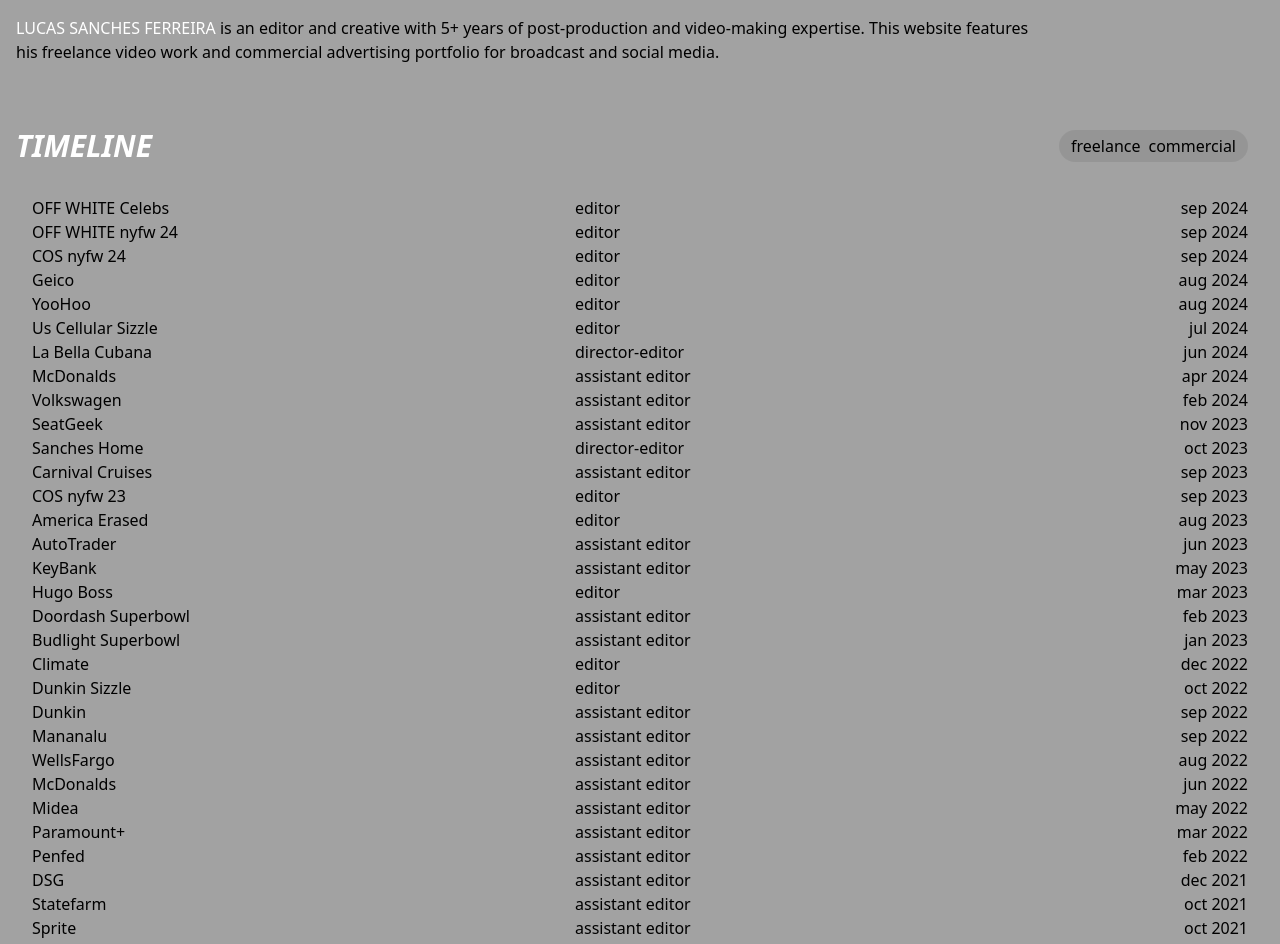
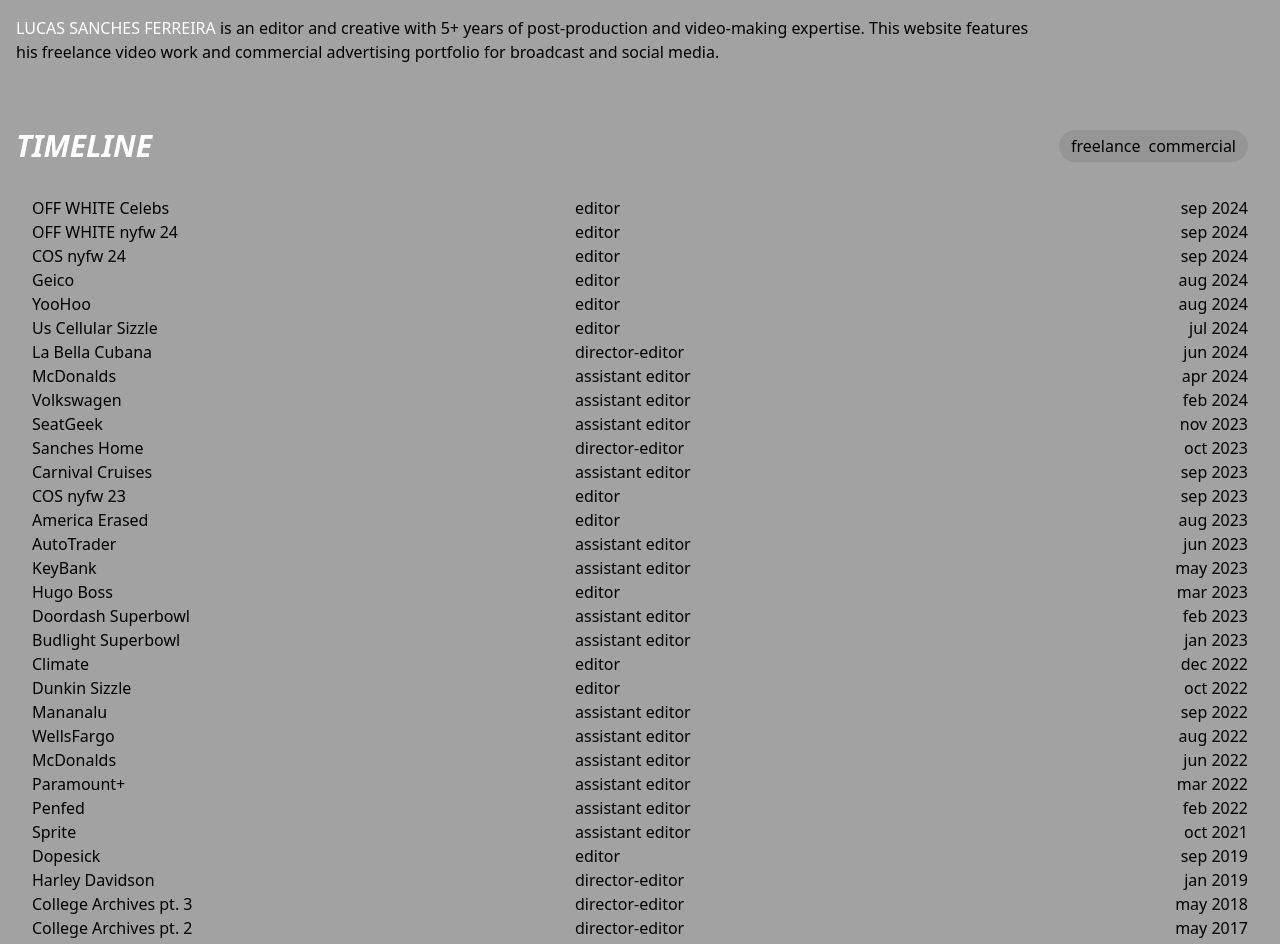
Before and after one commit to devinlizardi/lsf-portfolio, a React (Vite) app: page / in a window 1280 px wide. Shown: the top 944 px of the page. Built offline with nearby package versions, Linux system fonts and the light colour scheme.

Commit message:
fix: disabled content

```diff
--- a/src/assets/works.js
+++ b/src/assets/works.js
@@ -146,13 +146,13 @@
     "date": "2023-01T00:00",
     "url": "https://player.vimeo.com/video/892116952"
   },
-  {
-    "title": "Dunkin",
-    "type": "assistant editor",
-    "filter": "commercial",
-    "date": "2022-09T00:00",
-    "url": "https://player.vimeo.com/video/892116944"
-  },
+  // {
+  //   "title": "Dunkin",
+  //   "type": "assistant editor",
+  //   "filter": "commercial",
+  //   "date": "2022-09T00:00",
+  //   "url": "https://player.vimeo.com/video/892116944"
+  // },
   {
     "title": "Mananalu",
     "type": "assistant editor",
@@ -174,13 +174,13 @@
     "date": "2022-06T00:00",
     "url": "https://player.vimeo.com/video/892116919"
   },
-  {
-    "title": "Midea",
-    "type": "assistant editor",
-    "filter": "commercial",
-    "date": "2022-05T00:00",
-    "url": "https://player.vimeo.com/video/892116910"
-  },
+  // {
+  //   "title": "Midea",
+  //   "type": "assistant editor",
+  //   "filter": "commercial",
+  //   "date": "2022-05T00:00",
+  //   "url": "https://player.vimeo.com/video/892116910"
+  // },
   {
     "title": "Paramount+",
     "type": "assistant editor",
@@ -195,20 +195,20 @@
     "date": "2022-02T00:00",
     "url": "https://player.vimeo.com/video/892116900"
   },
-  {
-    "title": "DSG",
-    "type": "assistant editor",
-    "filter": "commercial",
-    "date": "2021-12T00:00",
-    "url": "https://player.vimeo.com/video/892116894"
-  },
-  {
-    "title": "Statefarm",
-    "type": "assistant editor",
-    "filter": "commercial",
-    "date": "2021-10T00:00",
-    "url": "https://player.vimeo.com/video/892116885"
-  },
+  // {
+  //   "title": "DSG",
+  //   "type": "assistant editor",
+  //   "filter": "commercial",
+  //   "date": "2021-12T00:00",
+  //   "url": "https://player.vimeo.com/video/892116894"
+  // },
+  // {
+  //   "title": "Statefarm",
+  //   "type": "assistant editor",
+  //   "filter": "commercial",
+  //   "date": "2021-10T00:00",
+  //   "url": "https://player.vimeo.com/video/892116885"
+  // },
   {
     "title": "Sprite",
     "type": "assistant editor",
```
